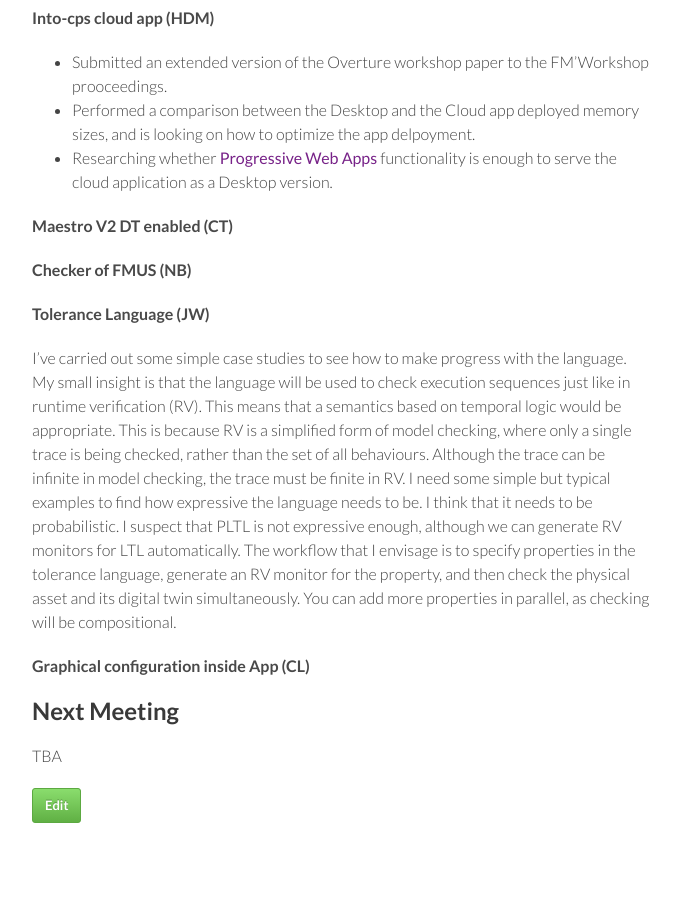
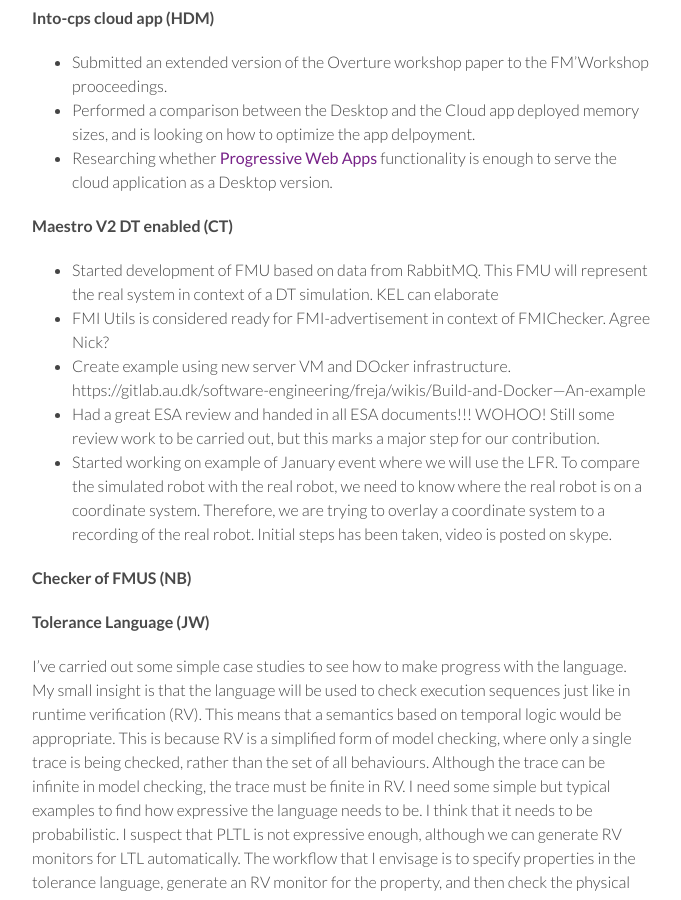
Before and after one commit to digitaltwincentre/digitaltwincentre.github.io, a Jekyll site: the page built from _biweeklies/Biweekly-10.md, in a window 1280 px wide and 900 px high, scrolled down 913 px. Shown: the whole window, without its empty margins (418-1099 px from the left). Built offline with Jekyll 4.4.1, drawn with Linux system fonts in a browser that asks for light colours; nearby versions of some CDN libraries.

Commit message:
Update Biweekly-10.md

```diff
--- a/_biweeklies/Biweekly-10.md
+++ b/_biweeklies/Biweekly-10.md
@@ -50,6 +50,12 @@ private information must be stored elsewhere.  -->
   * Researching whether [Progressive Web Apps](https://en.wikipedia.org/wiki/Progressive_web_application) functionality is enough to serve the cloud application as a Desktop version.
 
 #### Maestro V2 DT enabled (CT)
+* Started development of FMU based on data from RabbitMQ. This FMU will represent the real system in context of a DT simulation. KEL can elaborate
+* FMI Utils is considered ready for FMI-advertisement in context of FMIChecker. Agree Nick?
+* Create example using new server VM and DOcker infrastructure. https://gitlab.au.dk/software-engineering/freja/wikis/Build-and-Docker---An-example
+* Had a great ESA review and handed in all ESA documents!!! WOHOO! Still some review work to be carried out, but this marks a major step for our contribution.
+* Started working on example of January event where we will use the LFR. To compare the simulated robot with the real robot, we need to know where the real robot is on a coordinate system. Therefore, we are trying to overlay a coordinate system to a recording of the real robot. Initial steps has been taken, video is posted on skype.
+
 
 #### Checker of FMUS (NB)
 
```
